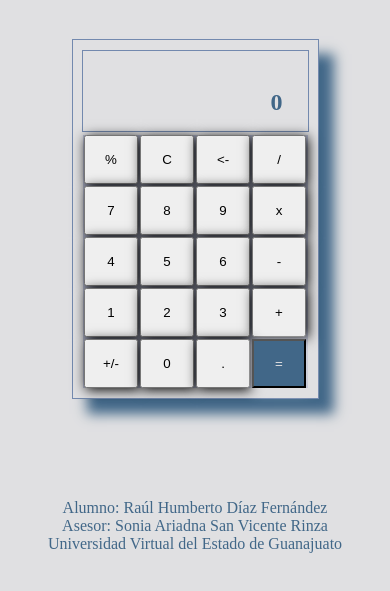
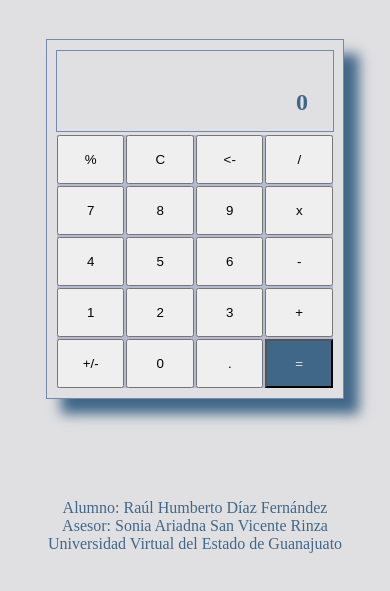
Before and after one commit to ruldiaz/tareauvegcalculadora, a plain HTML site: page index.html in a window 390 px wide. Shown: the part 61-652 px from the top of the page. Drawn offline with Linux system fonts and the light colour scheme.

Commit message:
mejoras de css para que sea responsive

```diff
--- a/styles.css
+++ b/styles.css
@@ -24,7 +24,8 @@ main {
    gap: 3px;
    border: 1px solid #7389AE;
    box-shadow: 15px 15px 12px;
-   max-width: 225px;
+   max-width: 90%;
+   min-width: 200px;
    margin-top: 20px;
    padding: 10px 10px;
 }
@@ -34,8 +35,8 @@ main {
    border: 1px solid #7389AE;
    text-align: right;
    min-height: 80px;
-   min-width: 225px;
-   max-width: 225px;
+   min-width: 100%;
+   max-width: 100%;
    font-weight: bold;
 }
 
@@ -63,18 +64,17 @@ main {
    background-color: #B5BAD0;
    display: flex;
    flex-wrap: wrap;
-   max-width: 225px;
+   max-width: 100%;
    gap: 2px;
    justify-content: center;
    margin: 0 auto;
 }
 
 #botones-numeros button {
-   display: flex;
-   justify-content: center;
-   padding: 15px 25px;
-   max-width: 15px;
-   box-shadow: 2px 2px 12px;
+   flex: 1 1 21%;
+   padding: 15px 0;
+   max-width: none;
+   box-sizing: border-box;
 }
 
 #igual {
```
